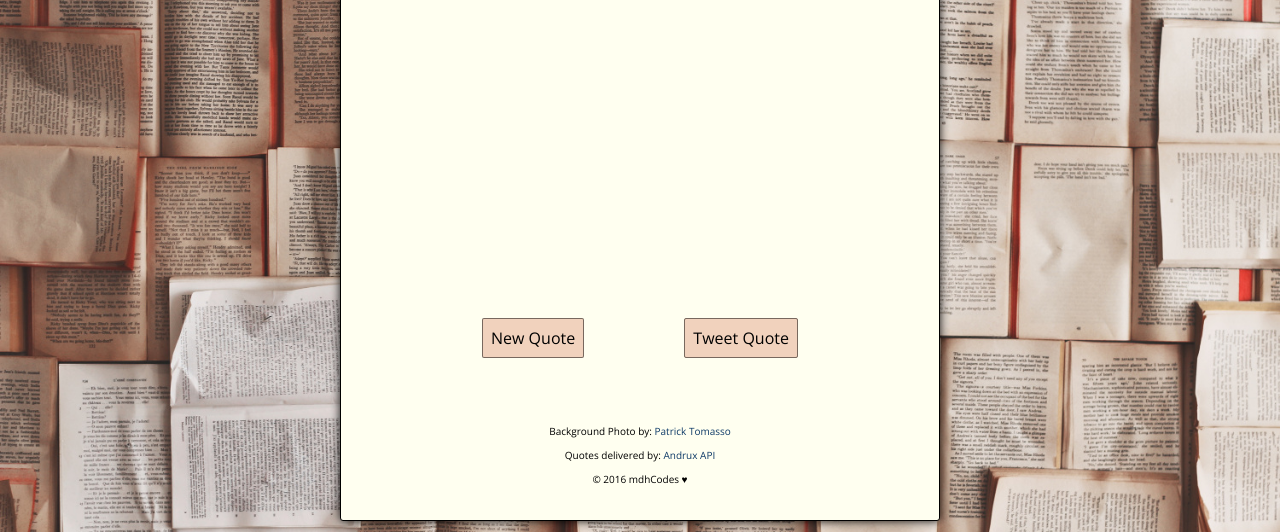
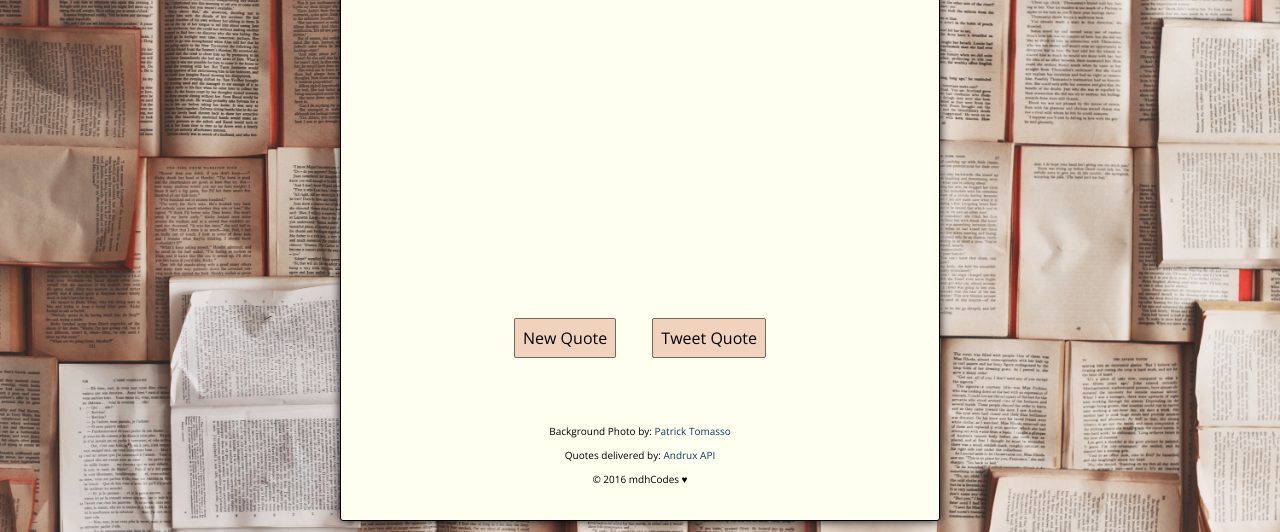
Before and after one commit to mdhcodes/coding_my_way_through_free_code_camp, a plain HTML site: page random_quotes/index.html in a window 1280 px wide. Shown: the part 268-800 px from the top of the page. Drawn offline with nearby package versions, Linux system fonts and the light colour scheme; no server answers.

Commit message:
Revise button layout

```diff
--- a/random_quotes/css/quotes.css
+++ b/random_quotes/css/quotes.css
@@ -80,7 +80,7 @@ h3 {
 
 #new-quote,
 #tweet-quote {
-    margin: 5em 3em 1em;
+    margin: 5em 1em 1em;
     padding: 0.5em;
     background: #f1d2bd;
     border: 1px solid rgba(0, 0, 0, 0.50);
@@ -104,7 +104,6 @@ footer {
     font-size: 0.625em;
     text-align: center;
     padding: 4em 0 0 0;
-    clear: both;
 }
 
 footer a:hover {
```
